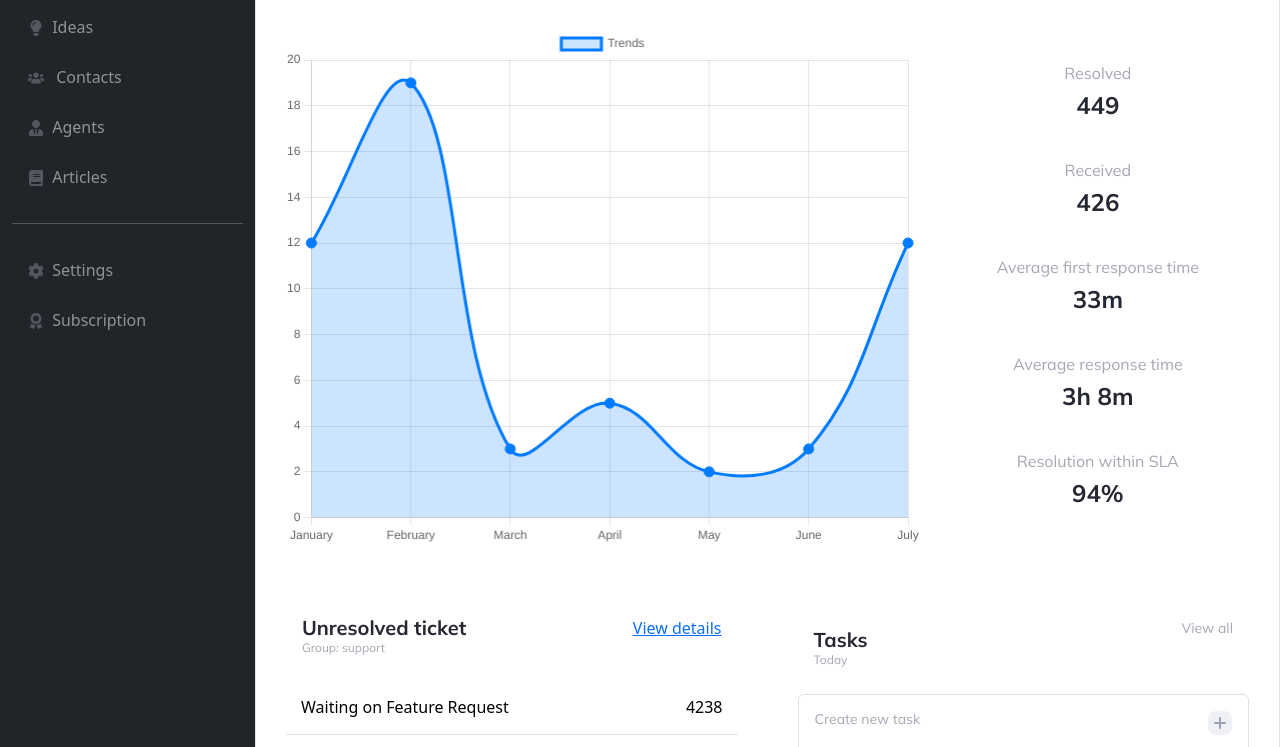
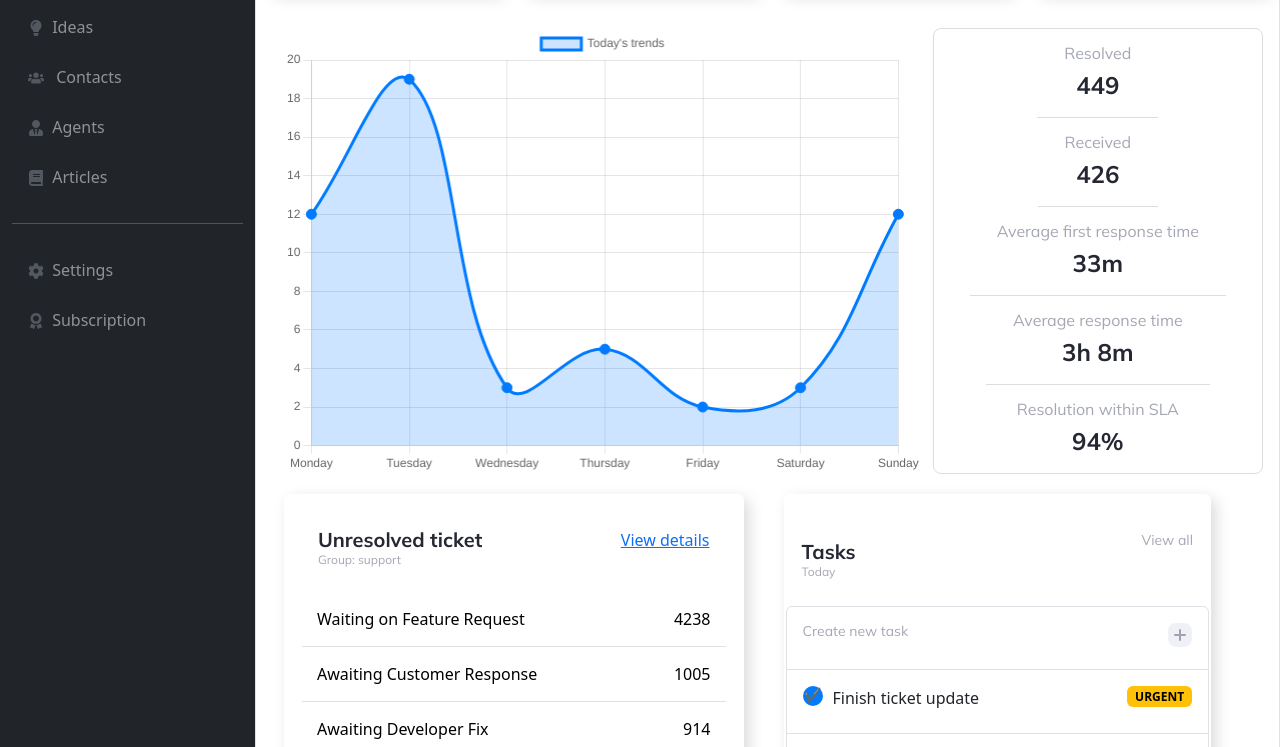
Before and after one commit to blaisechidera/Frontend-Framework, a website: page Group5-frontendFramwork/public/index.html in a window 1280 px wide. Shown: the part 227-974 px from the top of the page. Drawn offline with nearby package versions, Linux system fonts and the light colour scheme.

Commit message:
new update

```diff
--- a/Group5-frontendFramwork/public/assets/js/main.js
+++ b/Group5-frontendFramwork/public/assets/js/main.js
@@ -3,9 +3,9 @@ document.addEventListener('DOMContentLoaded', function () {
   var myChart = new Chart(ctx, {
     type: 'line', // Line chart type
     data: {
-      labels: ['January', 'February', 'March', 'April', 'May', 'June', 'July'], // X-axis labels
+      labels: ['Monday', 'Tuesday', 'Wednesday', 'Thursday', 'Friday', 'Saturday', 'Sunday'], // X-axis labels
       datasets: [{
-        label: 'Trends',
+        label: "Today's trends",
         data: [12, 19, 3, 5, 2, 3, 12], // Y-axis data values
         borderColor: '#007bff', // Line color
         backgroundColor: 'rgba(0, 123, 255, 0.2)', // Area color (light blue)
--- a/Group5-frontendFramwork/public/index.html
+++ b/Group5-frontendFramwork/public/index.html
@@ -248,42 +248,29 @@
 
                     <!-- Info Section -->
                 <div class="col-lg-4 col-sm-12 bg-white" id="rowinfo">
-                        <hr class="border-2-50 border-top"/>
-
                     <div class="row" id="rowtext">
                         <h3>Resolved</h3>
                         <h5 id="h5special">449</h5>
                     </div>
 
-                        <hr class="border-2-50 border-top"/>
-
-                        <div class="row" id="rowtext">
+                    <div class="row">
                         <h3>Received</h3>
                         <h5 id="h5special">426</h5>
                     </div>
 
-                        <hr class="border-2-50 border-top"/>
-
-                        <div class="row" id="rowtext">
+                    <div class="row">
                         <h3>Average first response time</h3>
                         <h5 id="h5special">33m</h5>
                     </div>
 
-                        <hr class="border-2-50 border-top"/>
-
-                        <div class="row" id="rowtext">
+                    <div class="row">
                         <h3>Average response time</h3>
                         <h5 id="h5special">3h 8m</h5>
                     </div>
 
-                        <hr class="border-2-50 border-top"/>
-
-                        <div class="row" id="rowtext">
+                    <div class="row">
                         <h3>Resolution within SLA</h3>
                         <h5 id="h5special">94%</h5>
-                        </div>
-
-                        <hr class="border-2-50 border-top"/>
                     </div>
                 </div>
 
--- a/Group5-frontendFramwork/src/scss/style.scss
+++ b/Group5-frontendFramwork/src/scss/style.scss
@@ -45,7 +45,7 @@ $blue-border: #007bff;  // blue border
   margin: 20px 0px;
   padding-top: 20px;
   background-color: white;
-  // box-shadow: 5px 5px 15px rgba(0, 0, 0, 0.144);
+  box-shadow: 5px 5px 15px rgba(0, 0, 0, 0.144);
   border: 2px solid transparent;
   transition: transform 0.3s ease, background-color 0.3s ease; // Smooth transition for transform and background-color
 
@@ -86,6 +86,9 @@ $blue-border: #007bff;  // blue border
   align-items: center;
   justify-content: space-between;
   background-color: white;
+  padding: 0px;
+  border: 1px solid #ddd; /* Add a border around the entire container */
+  border-radius: 8px;
 }
 
 #middlerow {
@@ -97,7 +100,24 @@ $blue-border: #007bff;  // blue border
 
 #rowtext {
   display: flex;
-  flex-direction: row;
+  flex-direction: column;
+  align-items: flex-start;
+  padding: 10px;
+  border-bottom: 1px solid #ddd; /* Border between rows */
+}
+
+/* Style for individual rows inside the info section */
+#rowinfo .row {
+  display: flex;
+  flex-direction: column;
+  align-items: stretch; /* Make sure the rows stretch to fill the container */
+  padding: 12px 15px;
+  border-bottom: 1px solid #ddd; /* Border between rows */
+}
+
+/* Remove bottom border from the last row */
+#rowinfo .row:last-child {
+  border-bottom: none;
 }
 
 /* Bottom right card */
```
Also changed, not shown: Group5-frontendFramwork/public/assets/css/style.css, 1 other file. Lines whose indentation alone changed are shown as unchanged.
